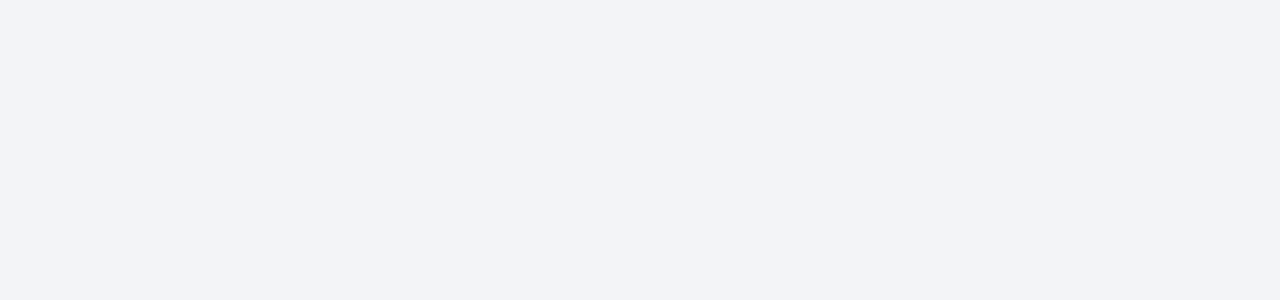
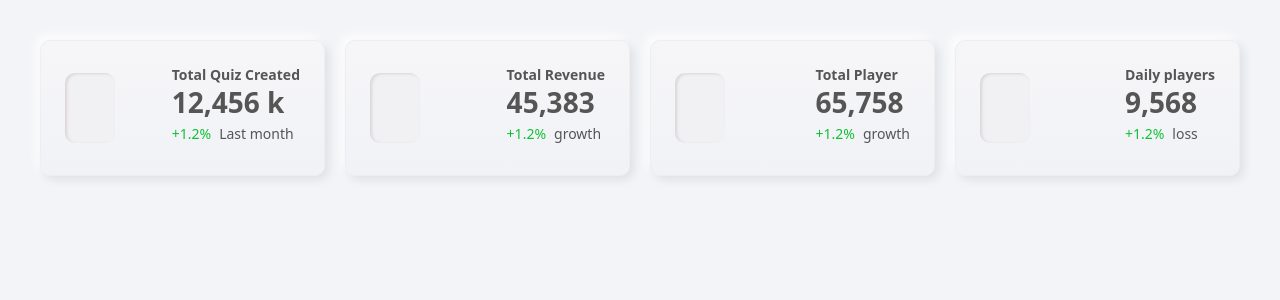
Before and after one commit to KROM-TECH/Quizy, a Vue app: page /dashboard in a window 1280 px wide. Shown: the top 300 px of the page. Built offline with nearby package versions, Linux system fonts and the light colour scheme.

Commit message:
dashboard

```diff
--- a/package.json
+++ b/package.json
@@ -8,6 +8,7 @@
     "lint": "vue-cli-service lint"
   },
   "dependencies": {
+    "@mdi/font": "^5.6.55",
     "core-js": "^3.6.5",
     "vue": "^2.6.11",
     "vue-router": "^3.2.0",
--- a/src/router/index.js
+++ b/src/router/index.js
@@ -15,7 +15,13 @@ const routes = [
     name: "Login",
     component: () =>
       import("../views/Login.vue")
-  }
+  },
+  {
+    path: "/dashboard",
+    name: "Dashboard",
+    component: () =>
+      import("../views/Dashboard.vue")
+  },
 ];
 
 const router = new VueRouter({
--- a/src/views/About.vue
+++ /dev/null
@@ -1,5 +0,0 @@
-<template>
-  <div class="about">
-    <h1>This is an about page</h1>
-  </div>
-</template>
--- /dev/null
+++ b/src/views/Dashboard.vue
@@ -0,0 +1,80 @@
+<template>
+  <div class="content-wrapper">
+    <div class="row">
+            <div class="col-md-6 col-lg-6 col-xl-3 grid-margin stretch-card">
+              <div class="card">
+                <div class="card-body">
+                  <div class="d-flex justify-content-between align-items-center">
+                    <div class="icon-wrap">
+                      <i class="mdi mdi-folder-outline"></i>
+                    </div>
+                    <div class="flex-right-height">
+                      <p class="font-weight-bold mb-1">Total Quiz Created</p>
+                      <h2>12,456 k</h2>
+                      <p class="font-weight-medium p-0"><span class="text-success mr-2">+1.2%</span><span>Last month</span></p>
+                    </div>
+                  </div>
+                </div>
+              </div>
+            </div>
+            <div class="col-md-6 col-lg-6 col-xl-3 grid-margin stretch-card">
+              <div class="card">
+                <div class="card-body">
+                  <div class="d-flex justify-content-between align-items-center">
+                    <div class="icon-wrap">
+                      <i class="mdi mdi-clipboard-text"></i>
+                    </div>
+                    <div class="flex-right-height">
+                      <p class="font-weight-bold mb-1">Total Revenue</p>
+                      <h2>45,383</h2>
+                      <p class="font-weight-medium p-0"><span class="text-success mr-2">+1.2%</span><span>growth</span></p>
+                    </div>
+                  </div>
+                </div>
+              </div>
+            </div>
+            <div class="col-md-6 col-lg-6 col-xl-3 grid-margin stretch-card">
+              <div class="card">
+                <div class="card-body">
+                  <div class="d-flex justify-content-between align-items-center">
+                    <div class="icon-wrap">
+                      <i class="mdi mdi-file-document"></i>
+                    </div>
+                    <div class="flex-right-height">
+                      <p class="font-weight-bold mb-1">Total Player</p>
+                      <h2>65,758</h2>
+                      <p class="font-weight-medium p-0"><span class="text-success mr-2">+1.2%</span><span>growth</span></p>
+                    </div>
+                  </div>
+                </div>
+              </div>
+            </div>
+            <div class="col-md-6 col-lg-6 col-xl-3 grid-margin stretch-card">
+              <div class="card">
+                <div class="card-body">
+                  <div class="d-flex justify-content-between align-items-center">
+                    <div class="icon-wrap">
+                      <i class="mdi mdi-account-outline"></i>
+                    </div>
+                    <div class="flex-right-height">
+                      <p class="font-weight-bold mb-1">Daily players</p>
+                      <h2>9,568</h2>
+                      <p class="font-weight-medium p-0"><span class="text-success mr-2">+1.2%</span><span>loss</span></p>
+                    </div>
+                  </div>
+                </div>
+              </div>
+            </div>
+          </div>
+  </div>
+</template>
+
+<script>
+export default {
+
+}
+</script>
+
+<style>
+
+</style>
```
Also changed, not shown: src/views/Home.vue (deleted, +0 -18 lines), 1 other file (tests, documents, lock files or other folders).
